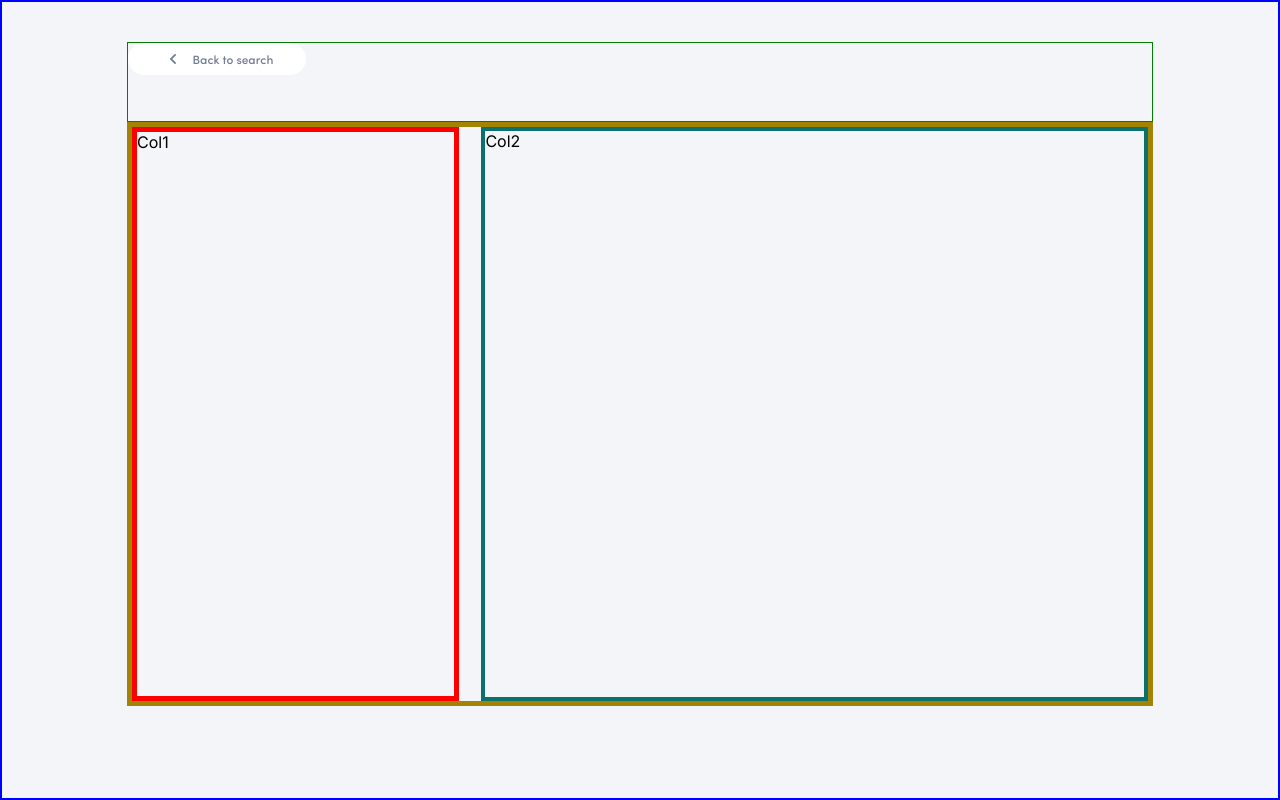
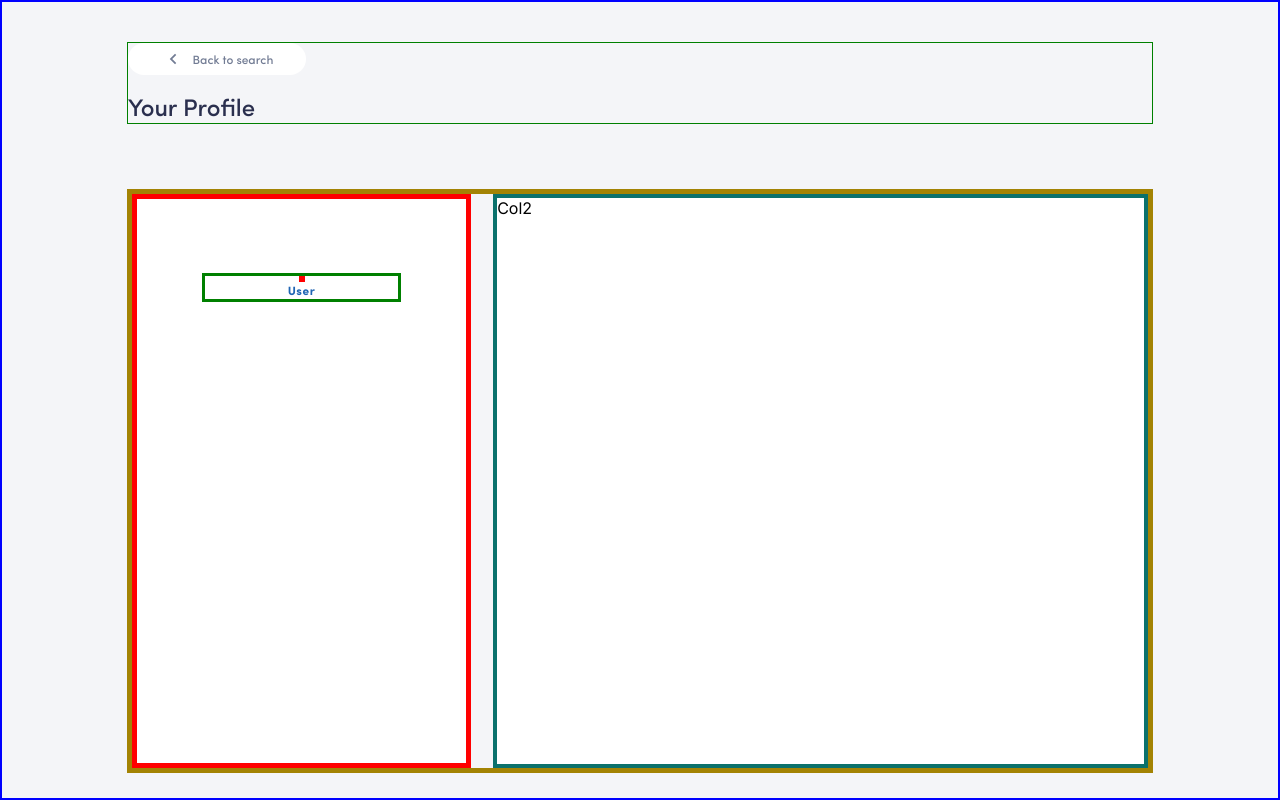
Before and after one commit to NSENGIYUMVA-Christian/weather-app-nextjs, a Next.js app in the folder client/: page /dashboard/profile in a window 1280 px wide. Built offline with nearby package versions, Linux system fonts and the light colour scheme; a web font is replaced by a local one.

Commit message:
done with the first part of row 2 col1

```diff
--- a/client/app/dashboard/profile/page.module.scss
+++ b/client/app/dashboard/profile/page.module.scss
@@ -1,6 +1,8 @@
 $backBtnColor:#727C94;
 $bgColor:#F4F5F8;
 $white:white;
+$primary-navy:#2A2F4E;
+$blue:#1F65B3;
 
 .main{
     border: 2px solid blue;
@@ -11,22 +13,8 @@ $white:white;
 
 .row1{
     min-height: 80px;
-    border: 1px solid green
-}
-.row2{
-    border: 5px solid rgb(163, 131, 4);
-    display: flex;
-    gap:22px
-}
-.rowCol1{
-    width: 370px;
-    height: 574px;
-    border: 5px solid red
-}
-.rowCol2{
-    width:755px;
-    height: 574px;
-    border: 4px solid rgb(10, 113, 108)
+    border: 1px solid green;
+    margin-bottom: 65px;
 }
 .backBtn{
     color:$backBtnColor;
@@ -40,7 +28,8 @@ border-radius: 16px;
     display: flex;
     justify-content: center;
     align-items: center;
-gap:8px
+    gap:8px;
+    margin-bottom:16px ;
     }
     .leftArrowIcon{
        padding:0px 8px;
@@ -49,3 +38,52 @@ justify-content: center;
     align-items: center;
     align-items: center;
     }
+    .mainTitle{
+        font-size: 24px;
+        line-height: 32px;
+        color:$primary-navy;
+    }
+
+.row2{
+    border: 5px solid rgb(163, 131, 4);
+    display: flex;
+    gap:22px
+}
+.rowCol1{
+    width: 370px;
+    height: 574px;
+    border: 5px solid red;
+    background-color: $white;
+    padding:74px 65px
+}
+.rowCol1Content{
+    border: 3px solid green;
+    width: 100%;
+    .rowCol1ContentPart1{
+        display: flex;
+        flex-direction: column;
+        align-items: center;
+        justify-content: center;
+        p{
+
+            letter-spacing: 0.6px;
+            font-size: 12px;
+            color:$blue
+        }
+    }
+    .usernames{
+        color:$primary-navy;
+        font-size: 24px;
+        line-height: 32px;
+        border: 3px solid red;
+
+       text-align: center;
+    }
+}
+
+.rowCol2{
+    background-color: $white;
+    width:755px;
+    height: 574px;
+    border: 4px solid rgb(10, 113, 108);
+}
--- a/client/app/dashboard/profile/page.tsx
+++ b/client/app/dashboard/profile/page.tsx
@@ -4,7 +4,8 @@ import { sofiaProBold,sofiaProMedium,sofiaProRegular,bicycletteRegular } from '@
 import styles from "./page.module.scss"
 import Image from 'next/image'
 import leftArrowIcon from "../../../public/images/leftArrow.svg"
-
+import { useAppContext } from '@/context';
+import { getCurrentDataFromLocalStorage , getPastDataFromLocalStorage} from '@/utils/localStorage';
 import { Sofia_Sans } from "next/font/google";
 import Link from 'next/link';
 const sofiaSansMedium = Sofia_Sans({ weight: "500", subsets: ["latin"] });
@@ -12,17 +13,41 @@ const sofiaSansRegular = Sofia_Sans({ weight: "400", subsets: ["latin"] });
 
 
 const page = () => {
+    /// getting global context
+    const {triggerFetch,setTriggerFetch,auth,setAuth,CurrentWeatherData,setCurrentWeatherData,PastWeatherData,setPastWeatherData} = useAppContext()
+        /// getting auth data
+    const {id,first_name,last_name,email,username} = auth || {}
+    useEffect(()=>{
+
+      /// set current data
+      setCurrentWeatherData(getCurrentDataFromLocalStorage())
+      /// set past data
+      setPastWeatherData(getPastDataFromLocalStorage())
+
+      },[])
+
   return (
     <section className={`${styles.main}  `} >
 {/* row 1 */}
 <div className={styles.row1}>
-
 <Link href="/" className={`${sofiaProMedium.className} ${styles.backBtn} `} >  <span className={styles.leftArrowIcon}><Image src={leftArrowIcon} alt='back'  /></span>  <span>Back to search</span></Link>
+<span className={`${styles.mainTitle} ${sofiaProMedium.className} `} >Your Profile</span>
 </div>
 {/* row 2 */}
 <div className={styles.row2}>
   {/* col1 */}
-  <div className={styles.rowCol1}>Col1</div>
+  <div className={styles.rowCol1}>
+    <div className={`${styles.rowCol1Content} `}>
+      <div className={`${styles.rowCol1ContentPart1} `}>
+      <span className={`${sofiaProMedium.className} ${styles.usernames} `} >{first_name} {last_name}</span>
+      <p className={`${sofiaProBold.className} `}  >User</p>
+      </div>
+      {/* part 2 */}
+     <div>
+
+     </div>
+    </div>
+  </div>
   {/* col2 */}
   <div  className={styles.rowCol2}>Col2</div>
 </div>
```
Lines whose indentation alone changed are shown as unchanged.
